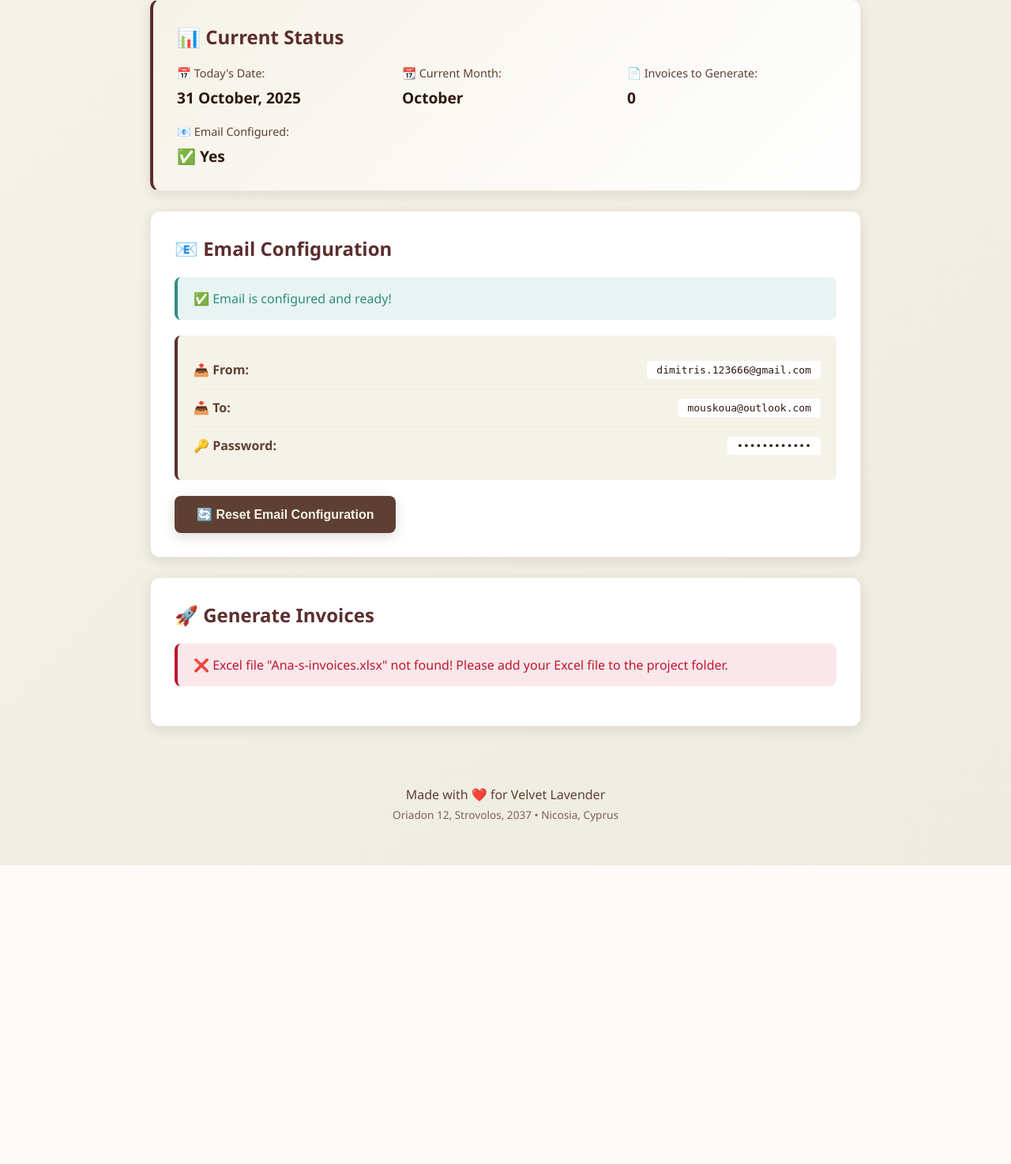
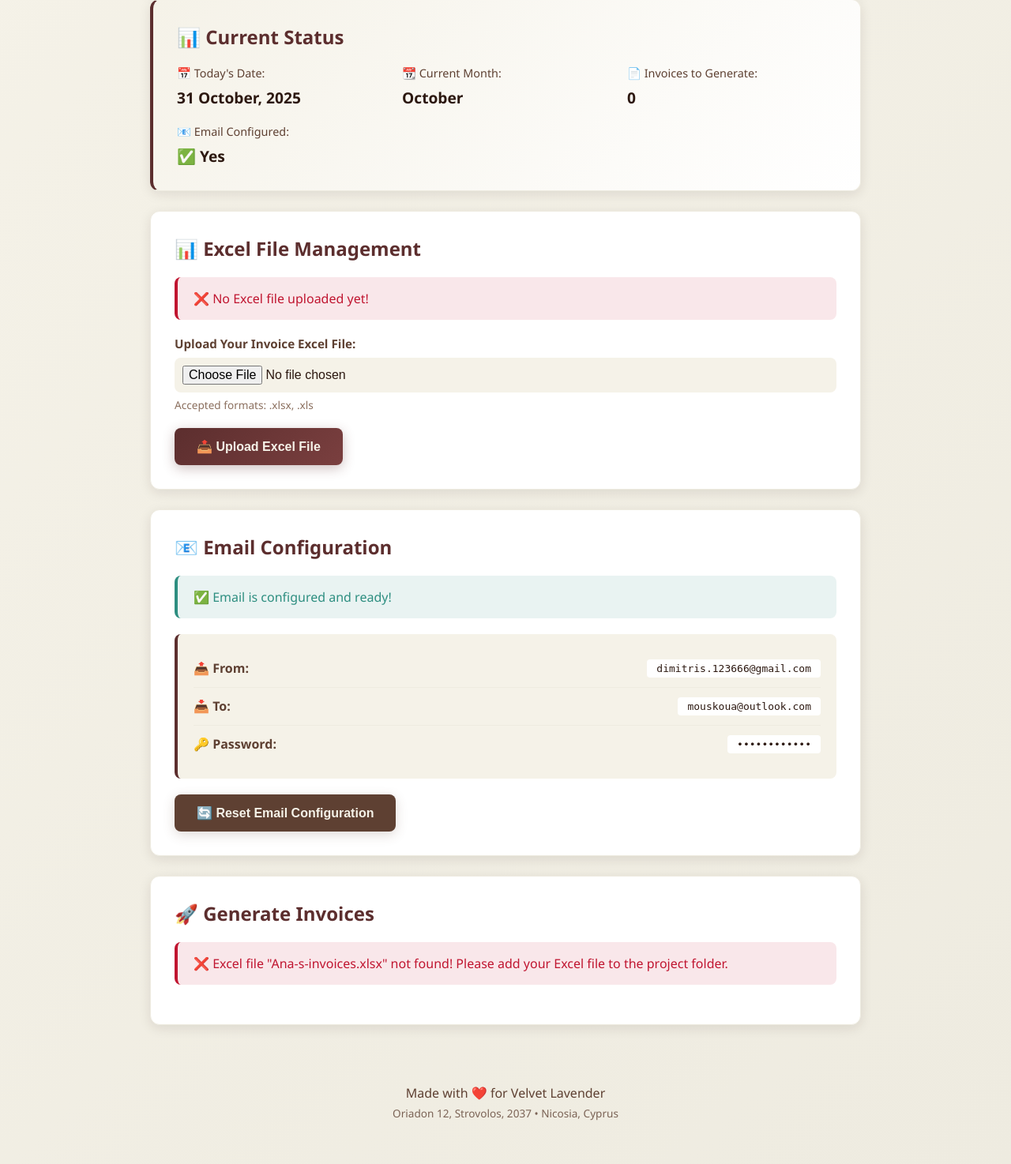
Before and after one commit to dimitrisvasiliou/VelvetLavender, a Flask app: page / in a window 1280 px wide. Shown: the part 223-1697 px from the top of the page at 79% size. Before the commit the page ends 1319 px from the top, so only its background shows below. Run offline with Flask 3, Linux system fonts and the light colour scheme; the visitor is signed in with stand-in values (Sample User, id 1); parts of the project's set-up code (start-up, migrations or seed data) failed here and were passed over.

Commit message:
templates

```diff
--- a/app.py
+++ b/app.py
@@ -5,6 +5,8 @@ from datetime import datetime
 from invoice_generator import process_invoices, send_invoices_email
 import zipfile
 from functools import wraps
+from werkzeug.utils import secure_filename
+import shutil
 
 app = Flask(__name__)
 app.secret_key = 'velvet-lavender-secret-key-2025-secure'
@@ -22,25 +24,6 @@ LOGIN_PASSWORD = 'anamoux'
 
 
 # ====================================================
-
-# Add this configuration near the top with other configs
-ALLOWED_EXTENSIONS = {'xlsx', 'xls'}
-
-
-def allowed_file(filename):
-    return '.' in filename and filename.rsplit('.', 1)[1].lower() in ALLOWED_EXTENSIONS
-
-
-@app.route('/upload-excel', methods=['POST'])
-@login_required
-def upload_excel():
-    """Upload Excel file"""
-    if 'excel_file' not in request.files:
-        flash('❌ No file selected', 'error')
-        return redirect(url_for('index'))
-
-    file = request
-
 
 def load_email_config():
     """Load email configuration from file"""
@@ -84,6 +67,14 @@ def login_required(f):
         return f(*args, **kwargs)
 
     return decorated_function
+
+# Add this with other configurations (after OUTPUT_FOLDER)
+ALLOWED_EXTENSIONS = {'xlsx', 'xls'}
+
+def allowed_file(filename):
+    """Check if file extension is allowed"""
+    return '.' in filename and filename.rsplit('.', 1)[1].lower() in ALLOWED_EXTENSIONS
+
 
 
 @app.route('/login', methods=['GET', 'POST'])
@@ -195,16 +186,25 @@ def reset_email():
 def generate():
     """Generate all invoices with template selection"""
     send_email = request.form.get('send_email') == 'on'
-    template = request.form.get('template', 'classic')  # Get selected template
+    template = request.form.get('template', 'classic')
 
     try:
+        # Clear old PDFs before generating new ones
+        if os.path.exists(OUTPUT_FOLDER):
+            for file in os.listdir(OUTPUT_FOLDER):
+                if file.endswith('.pdf'):
+                    try:
+                        os.remove(os.path.join(OUTPUT_FOLDER, file))
+                    except:
+                        pass
+
         # Generate invoices with selected template
         pdf_files = process_invoices(
             EXCEL_FILE,
             OUTPUT_FOLDER,
             LOGO_PATH,
             email_config if send_email else None,
-            template=template  # Pass template parameter
+            template=template
         )
 
         flash(f'✅ Successfully generated {len(pdf_files)} invoice(s) using {template.title()} template!', 'success')
@@ -250,6 +250,58 @@ def preview(filename):
     return "PDF not found", 404
 
 
+@app.route('/upload-excel', methods=['POST'])
+@login_required
+def upload_excel():
+    """Upload and replace Excel file"""
+    if 'excel_file' not in request.files:
+        flash('❌ No file selected', 'error')
+        return redirect(url_for('index'))
+
+    file = request.files['excel_file']
+
+    if file.filename == '':
+        flash('❌ No file selected', 'error')
+        return redirect(url_for('index'))
+
+    if file and allowed_file(file.filename):
+        try:
+            # Backup old file if exists
+            if os.path.exists(EXCEL_FILE):
+                backup_name = f"Ana-s-invoices-backup-{datetime.now().strftime('%Y%m%d_%H%M%S')}.xlsx"
+                shutil.copy(EXCEL_FILE, backup_name)
+
+            # Save new file
+            file.save(EXCEL_FILE)
+            flash('✅ Excel file uploaded successfully!', 'success')
+
+        except Exception as e:
+            flash(f'❌ Error uploading file: {str(e)}', 'error')
+    else:
+        flash('❌ Invalid file type. Please upload .xlsx or .xls files only', 'error')
+
+    return redirect(url_for('index'))
+
+
+@app.route('/delete-excel', methods=['POST'])
+@login_required
+def delete_excel():
+    """Delete current Excel file"""
+    try:
+        if os.path.exists(EXCEL_FILE):
+            # Create backup before deleting
+            backup_name = f"Ana-s-invoices-deleted-{datetime.now().strftime('%Y%m%d_%H%M%S')}.xlsx"
+            shutil.copy(EXCEL_FILE, backup_name)
+            os.remove(EXCEL_FILE)
+            flash('✅ Excel file removed. Backup created.', 'success')
+        else:
+            flash('❌ No Excel file to delete', 'error')
+    except Exception as e:
+        flash(f'❌ Error deleting file: {str(e)}', 'error')
+
+    return redirect(url_for('index'))
+
+
 if __name__ == '__main__':
     print("\n" + "=" * 60)
     print("🌸 VELVET LAVENDER INVOICE GENERATOR")
--- a/static/style.css
+++ b/static/style.css
@@ -637,3 +637,52 @@ footer .small {
 .preview-line.ultra-light {
     background: #F8FAFC;
 }
+/* ============================================ */
+/* FILE MANAGEMENT STYLES */
+/* ============================================ */
+
+.file-info {
+    background: var(--cream);
+    padding: 20px;
+    border-radius: 8px;
+    margin: 20px 0;
+    border-left: 4px solid var(--burgundy);
+}
+
+.file-info-item {
+    display: flex;
+    justify-content: space-between;
+    padding: 10px 0;
+    border-bottom: 1px solid var(--cream-dark);
+}
+
+.file-info-item:last-child {
+    border-bottom: none;
+}
+
+.file-info-item .label {
+    font-weight: 600;
+    color: var(--brown);
+}
+
+.file-info-item .value {
+    color: var(--dark);
+    font-family: monospace;
+    background: var(--white);
+    padding: 4px 12px;
+    border-radius: 4px;
+    font-weight: 600;
+}
+
+/* File upload input styling */
+input[type="file"].form-control {
+    padding: 10px;
+    border: 2px dashed var(--border);
+    background: var(--cream);
+    cursor: pointer;
+}
+
+input[type="file"].form-control:hover {
+    border-color: var(--burgundy);
+    background: var(--white);
+}
--- a/templates/index.html
+++ b/templates/index.html
@@ -57,6 +57,64 @@
                     </span>
                 </div>
             </div>
+        </div>
+
+                <!-- Excel File Management -->
+        <div class="card">
+            <h2>📊 Excel File Management</h2>
+
+            {% if excel_exists %}
+                <div class="alert alert-success">
+                    ✅ Excel file is loaded and ready!
+                </div>
+
+                <div class="file-info">
+                    <div class="file-info-item">
+                        <span class="label">📄 Current File:</span>
+                        <span class="value">Ana-s-invoices.xlsx</span>
+                    </div>
+                    <div class="file-info-item">
+                        <span class="label">📋 Total Invoices:</span>
+                        <span class="value">{{ invoice_count }}</span>
+                    </div>
+                </div>
+
+                <div class="button-group" style="margin-top: 20px;">
+                    <form action="/upload-excel" method="POST" enctype="multipart/form-data" style="display: inline-block;">
+                        <label for="excel_file_replace" class="btn btn-secondary" style="margin: 0; cursor: pointer;">
+                            🔄 Replace Excel File
+                            <input type="file" id="excel_file_replace" name="excel_file"
+                                   accept=".xlsx,.xls" style="display: none;"
+                                   onchange="this.form.submit()">
+                        </label>
+                    </form>
+
+                    <form action="/delete-excel" method="POST" style="display: inline-block;">
+                        <button type="submit" class="btn btn-secondary"
+                                onclick="return confirm('Are you sure? A backup will be created.')">
+                            🗑️ Delete Excel File
+                        </button>
+                    </form>
+                </div>
+
+            {% else %}
+                <div class="alert alert-error">
+                    ❌ No Excel file uploaded yet!
+                </div>
+
+                <form action="/upload-excel" method="POST" enctype="multipart/form-data">
+                    <div class="form-group">
+                        <label for="excel_file_upload">Upload Your Invoice Excel File:</label>
+                        <input type="file" id="excel_file_upload" name="excel_file"
+                               class="form-control" accept=".xlsx,.xls" required>
+                        <small>Accepted formats: .xlsx, .xls</small>
+                    </div>
+
+                    <button type="submit" class="btn btn-primary">
+                        📤 Upload Excel File
+                    </button>
+                </form>
+            {% endif %}
         </div>
 
         <!-- Email Configuration -->
```
Also changed, not shown: 1 other file.
